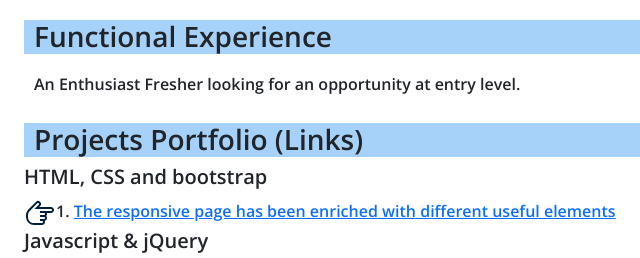
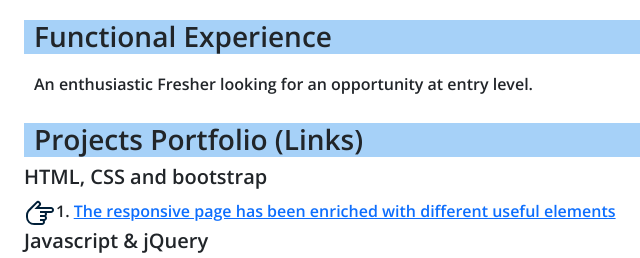
Before and after one commit to vijay-work/cv, a plain HTML site: page index.html in a window 1280 px wide. Shown: the part 461-719 px from the top of the page, 0-640 px from the left. Drawn offline with nearby package versions, Linux system fonts and the light colour scheme.

Commit message:
Update index.html

```diff
--- a/index.html
+++ b/index.html
@@ -50,7 +50,7 @@
 
     <div id="experience">
         <h3>Functional Experience</h3>
-        <p>An Enthusiast Fresher looking for an opportunity at entry level.
+        <p>An enthusiastic Fresher looking for an opportunity at entry level.
         </p>
     </div>
 <div id="projects">
```
